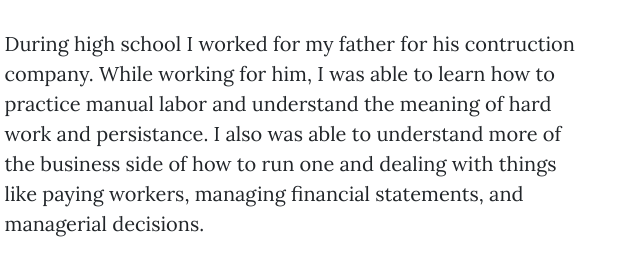
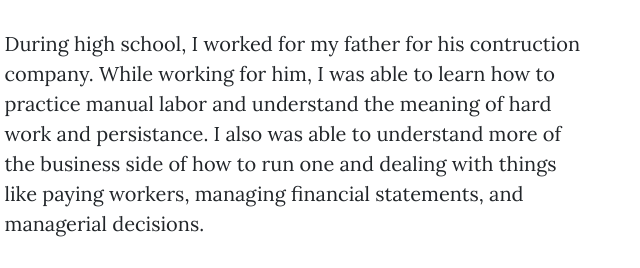
Before and after one commit to dhatch7878/DemikHatchWebDev, a plain HTML site: page experience.html in a window 1280 px wide. Shown: the part 795-1063 px from the top of the page, 341-981 px from the left. Drawn offline with nearby package versions, Linux system fonts and the light colour scheme.

Commit message:
Add files via upload

```diff
--- a/experience.html
+++ b/experience.html
@@ -59,7 +59,7 @@
                             and many of the Microsoft apps.
                         </p>
                         <p>
-                            During high school I worked for my father for his contruction company. While working for him,
+                            During high school, I worked for my father for his contruction company. While working for him,
                             I was able to learn how to practice manual labor and understand the meaning of hard work and persistance.
                             I also was able to understand more of the business side of how to run one and dealing with things like
                             paying workers, managing financial statements, and managerial decisions.
```
